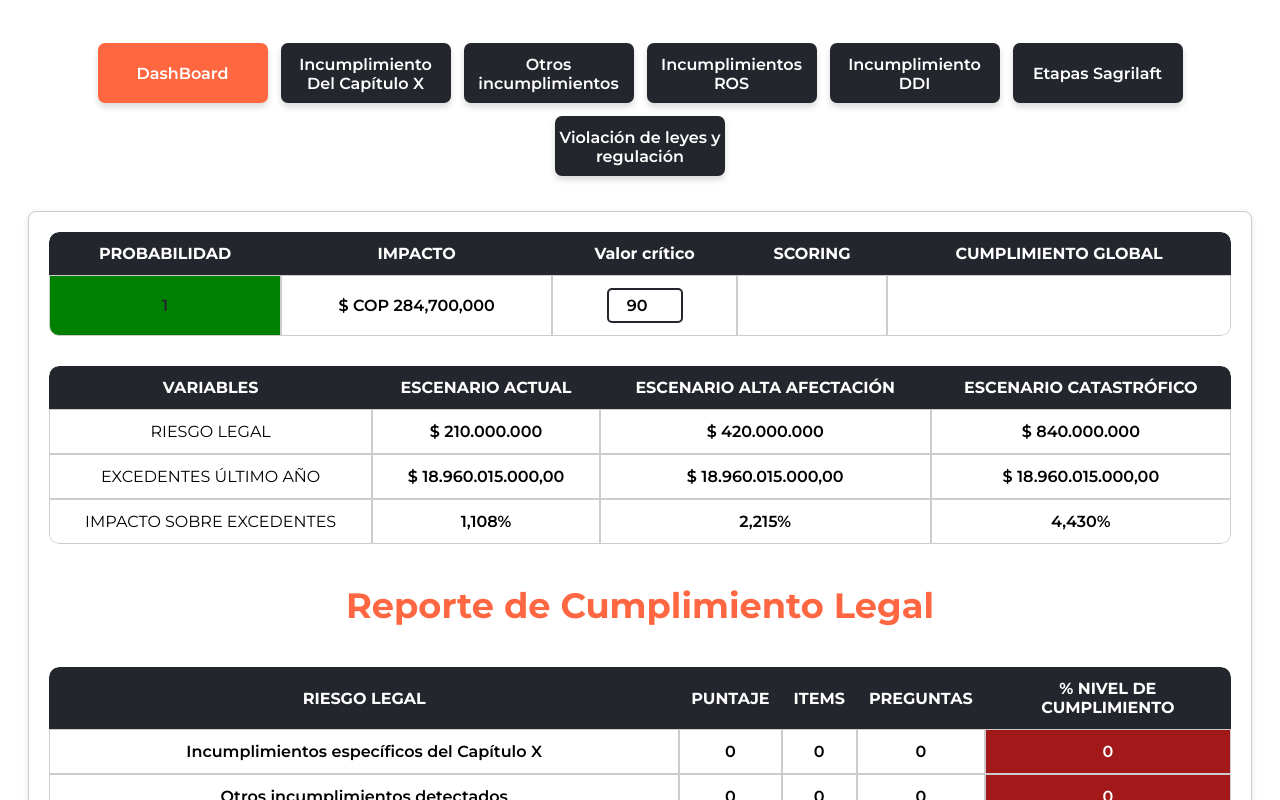
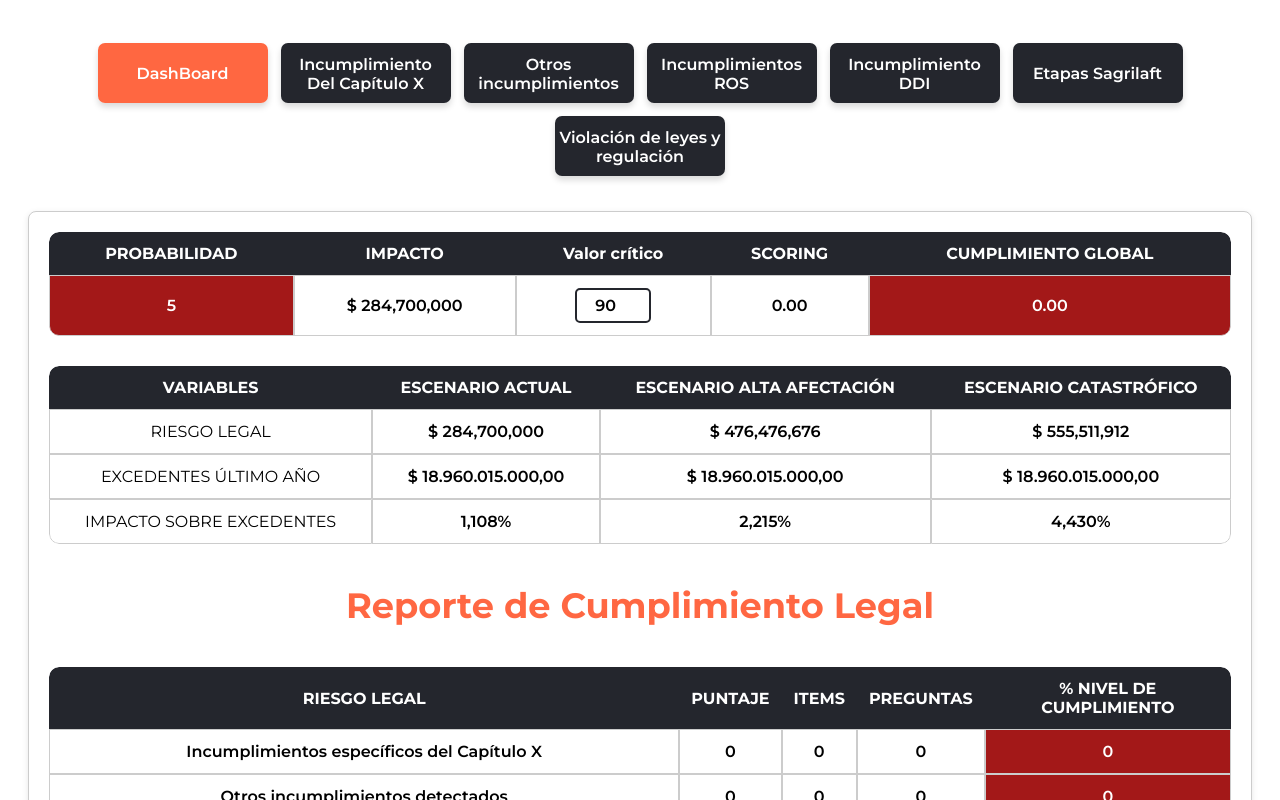
Before and after one commit to Santiago-Florez-E/Santiago-Florez-E.github.io, an Angular app: page / in a window 1280 px wide. Shown: the top 800 px of the page. Built offline with nearby package versions, Linux system fonts and the light colour scheme.

Commit message:
avances fomurlarias 1

```diff
--- a/src/app/home/home.component.html
+++ b/src/app/home/home.component.html
@@ -33,7 +33,7 @@
           }">
             {{ probabilidad }}
           </td>
-          <td class="number">$ COP {{ impactoCalculado | number:'1.0-0' }}</td>
+          <td class="number">$ {{ impactoCalculado | number:'1.0-0' }}</td>
 
           <td>
             <input type="number" [(ngModel)]="valorCritico" min="0" max="100"
@@ -67,9 +67,9 @@
       <tbody>
         <tr>
           <td>RIESGO LEGAL</td>
-          <td class="number high-risk">$ 210.000.000</td>
-          <td class="number high-risk">$ 420.000.000</td>
-          <td class="number high-risk">$ 840.000.000</td>
+          <td class="number high-risk">$ {{riesgoLegal | number:'1.0-0'}}</td>
+          <td class="number high-risk">$ {{riesgoLegalA | number:'1.0-0'}}</td>
+          <td class="number high-risk">$ {{riesgoLegalC | number:'1.0-0'}}</td>
         </tr>
         <tr>
           <td>EXCEDENTES ÚLTIMO AÑO</td>
--- a/src/app/home/home.component.ts
+++ b/src/app/home/home.component.ts
@@ -1,7 +1,6 @@
 import { Component, OnInit } from '@angular/core';
 import { Router } from '@angular/router';
 import { DataService } from '../services/data.service';
-import { group } from '@angular/animations';
 
 interface ComplianceItem {
   riesgo: string;
@@ -22,94 +21,41 @@ export class HomeComponent implements OnInit {
 
   valorCritico: number = 90;
   scoring: number = 0;
-  salarioMinimo : number = 1423500;
+  salarioMinimo: number = 1423500;
   multa: number = 200;
-  impactoCalculado = 0;
+  impactoCalculado: number = 0;
+  nProbabilidad: number = 0;
+  _riesgoLegal: number = 0;
 
   complianceData: ComplianceItem[] = [
-    {
-      riesgo: 'Incumplimientos específicos del Capítulo X',
-      puntaje: 0,
-      items: 0,
-      preguntas: 0,
-      nivelCumplimiento: 0,
-      participacionW: 0,
-      cumpleW: 0
-    },
-    {
-      riesgo: 'Otros incumplimientos detectados',
-      puntaje: 0,
-      items: 0,
-      preguntas: 0,
-      nivelCumplimiento: 0,
-      participacionW: 0,
-      cumpleW: 0
-    },
-    {
-      riesgo: 'Incumplimientos relacionados con el Reporte de Operaciones Sospechosas (ROS)',
-      puntaje: 0,
-      items: 0,
-      preguntas: 0,
-      nivelCumplimiento: 0.00,
-      participacionW: 0,
-      cumpleW: 0
-    },
-    {
-      riesgo: 'Incumplimientos en la Debida Diligencia',
-      puntaje: 0,
-      items: 0,
-      preguntas: 0,
-      nivelCumplimiento: 0.00,
-      participacionW: 0,
-      cumpleW: 0
-    },
-    {
-      riesgo: 'Incumplimientos en las Etapas del SAGRILAFT',
-      puntaje: 0,
-      items: 0,
-      preguntas: 0,
-      nivelCumplimiento: 0.00,
-      participacionW: 0,
-      cumpleW: 0
-    },
-    {
-      riesgo: 'Violación de leyes y regulación',
-      puntaje: 0,
-      items: 0,
-      preguntas: 0,
-      nivelCumplimiento: 0.00,
-      participacionW: 0,
-      cumpleW: 0
-    }
+    { riesgo: 'Incumplimientos específicos del Capítulo X', puntaje: 0, items: 0, preguntas: 0, nivelCumplimiento: 0, participacionW: 0, cumpleW: 0 },
+    { riesgo: 'Otros incumplimientos detectados', puntaje: 0, items: 0, preguntas: 0, nivelCumplimiento: 0, participacionW: 0, cumpleW: 0 },
+    { riesgo: 'Incumplimientos relacionados con el Reporte de Operaciones Sospechosas (ROS)', puntaje: 0, items: 0, preguntas: 0, nivelCumplimiento: 0.00, participacionW: 0, cumpleW: 0 },
+    { riesgo: 'Incumplimientos en la Debida Diligencia', puntaje: 0, items: 0, preguntas: 0, nivelCumplimiento: 0.00, participacionW: 0, cumpleW: 0 },
+    { riesgo: 'Incumplimientos en las Etapas del SAGRILAFT', puntaje: 0, items: 0, preguntas: 0, nivelCumplimiento: 0.00, participacionW: 0, cumpleW: 0 },
+    { riesgo: 'Violación de leyes y regulación', puntaje: 0, items: 0, preguntas: 0, nivelCumplimiento: 0.00, participacionW: 0, cumpleW: 0 }
   ];
+
   constructor(private router: Router, private dataService: DataService) { }
 
   ngOnInit(): void {
-    this.updateAllComplianceData(); // Cargar datos almacenados
-    this.cargarValorCritico()
-    this.calcularImpacto()
+    this.updateAllComplianceData();
+    this.cargarValorCritico();
+    this.calcularImpacto();
+    this.calcularRiesgoLegal();
   }
 
   updateAllComplianceData(): void {
     const complianceTypes = ['capituloX', 'otros', 'ddi', 'leyes', 'ros', 'sagrilaft'];
 
-    // Primero actualizamos complianceData con los valores correctos
     complianceTypes.forEach(type => {
       const totalCompliance = this.dataService.getTotalCompliance(type);
       const groupCount = this.dataService.getGroupCount(type);
       const questionCount = this.dataService.getQuestionCount(type);
-
       this.updateComplianceData(type, totalCompliance, groupCount, questionCount);
     });
 
-    // 📌 Ahora que complianceData está actualizado, calculamos el total real
-    const totalPreguntasActual = this.complianceData.reduce((sum, item) => sum + item.preguntas, 0);
-
-    // 📌 Ahora recalculamos la participación y otros valores con el total correcto
-    this.complianceData.forEach(item => {
-      item.participacionW = this.calculateParticipacionW(item.preguntas, totalPreguntasActual);
-      item.cumpleW = this.calculateCumpleW(item.nivelCumplimiento, item.participacionW)
-    });
+    this.recalculateParticipationAndScores();
     this.calcularScoring();
   }
 
@@ -124,6 +70,14 @@ export class HomeComponent implements OnInit {
     }
   }
 
+  recalculateParticipationAndScores(): void {
+    const totalPreguntasActual = this.complianceData.reduce((sum, item) => sum + item.preguntas, 0);
+
+    this.complianceData.forEach(item => {
+      item.participacionW = this.calculateParticipacionW(item.preguntas, totalPreguntasActual);
+      item.cumpleW = this.calculateCumpleW(item.nivelCumplimiento, item.participacionW);
+    });
+  }
 
   getRiskName(type: string): string {
     const riskNames: { [key: string]: string } = {
@@ -143,104 +97,112 @@ export class HomeComponent implements OnInit {
     return (1 - ((totalCompliance - questionCount) / (maxCompliance - questionCount))) * 100; // Calcular el porcentaje
   }
 
-  calculateParticipacionW(questionCount: number, totalPreguntas: number) {
-    return (questionCount / totalPreguntas);
+  calculateParticipacionW(questionCount: number, totalPreguntas: number): number {
+    return totalPreguntas ? (questionCount / totalPreguntas) : 0;
   }
 
-  calculateCumpleW(calculateParticipacionW: number, calculateNivelCumplimiento: number) {
-    return calculateNivelCumplimiento * calculateParticipacionW
+  calculateCumpleW(calculateParticipacionW: number, calculateNivelCumplimiento: number): number {
+    return calculateNivelCumplimiento * calculateParticipacionW;
   }
 
-  calcularScoring() {
+  calcularScoring(): void {
     this.cargarValorCritico(); // Asegurar que valorCritico esté actualizado
 
     if (this.valorCritico === 100) {
       this.scoring = this.cumplimientoTotal === 100 ? 100 : 0;
     } else {
-      this.scoring = ((this.cumplimientoTotal - this.valorCritico) / (100 - this.valorCritico)) * 100;
-    }
-
-    if (this.scoring < 0) {
-      this.scoring = 0;
+      this.scoring = Math.max(0, ((this.cumplimientoTotal - this.valorCritico) / (100 - this.valorCritico)) * 100);
     }
 
     localStorage.setItem('scoring', this.scoring.toString());
   }
 
-  cargarScoring() {
+  cargarScoring(): void {
     const scoringGuardado = localStorage.getItem('scoring');
     if (scoringGuardado !== null) {
       this.scoring = parseFloat(scoringGuardado);
     }
   }
 
-  calcularImpacto(){
-    this.impactoCalculado = this.salarioMinimo * this.multa
+  calcularImpacto(): void {
+    this.impactoCalculado = this.salarioMinimo * this.multa;
   }
 
-  // 📌 Guardar el valor en localStorage cuando cambie
-  actualizarValorCritico() {
-    if (this.valorCritico < 0) {
-      this.valorCritico = 0;
-    } else if (this.valorCritico > 100) {
-      this.valorCritico = 100;
-    }
+  actualizarValorCritico(): void {
+    this.valorCritico = Math.max(0, Math.min(100, this.valorCritico));
     localStorage.setItem('valorCritico', this.valorCritico.toString());
 
-    // Llama a las funciones que dependen de valorCritico
+    this.calcularRiesgoLegal();
     this.calcularScoring();
   }
 
-  //Valida el input cuando escribre en el valor
-  validarInput(event: KeyboardEvent) {
+  validarInput(event: KeyboardEvent): void {
     const input = event.target as HTMLInputElement;
     setTimeout(() => {
       let value = parseInt(input.value, 10);
-
-      if (isNaN(value) || value < 0) {
-        value = 0;
-      } else if (value > 100) {
-        value = 100;
-      }
-
-      this.valorCritico = value;
-      input.value = value.toString(); // Asegurar que el input refleje el valor correcto
+      this.valorCritico = isNaN(value) ? 0 : Math.max(0, Math.min(100, value));
+      input.value = this.valorCritico.toString(); // Asegurar que el input refleje el valor correcto
       this.actualizarValorCritico(); // Guardar el valor corregido
     }, 50);
   }
 
-  // 📌 Cargar el valor desde localStorage al iniciar
-  cargarValorCritico() {
+  cargarValorCritico(): void {
     const valorGuardado = localStorage.getItem('valorCritico');
     if (valorGuardado !== null) {
       this.valorCritico = parseInt(valorGuardado, 10);
     }
   }
 
-  //Consigue el total del puntaje sumando
   get totalPuntaje(): number {
-    return this.complianceData.reduce((sum, puntaje) => sum + puntaje.puntaje, 0);
+    return this.complianceData.reduce((sum, item) => sum + item.puntaje, 0);
   }
 
-  //Consigue el total de los porcentajes sumando
   get cumplimientoTotal(): number {
     return this.complianceData.reduce((sum, item) => sum + item.cumpleW, 0);
   }
 
-  //Consigue el total de las preguntas sumando
   get totalPreguntas(): number {
-    return this.complianceData.reduce((sum, pregunta) => sum + pregunta.preguntas, 0);
+    return this.complianceData.reduce((sum, item) => sum + item.preguntas, 0);
   }
 
   get probabilidad(): number {
     if (this.scoring < 20) return 5;
-    if (this.scoring >= 20 && this.scoring < 40) return 4;
-    if (this.scoring >= 40 && this.scoring < 60) return 3;
-    if (this.scoring >= 60 && this.scoring < 80) return 2;
+    if (this.scoring < 40) return 4;
+    if (this.scoring < 60) return 3;
+    if (this.scoring < 80) return 2;
     return 1;
   }
 
-  navigateTo(route: string) {
+  get riesgoLegal(): number {
+    return this._riesgoLegal;
+  }
+
+  get riesgoLegalA(): number {
+    return this.calculateRiesgoLegalWithFactor(1.65);
+  }
+
+  get riesgoLegalC(): number {
+    return this.calculateRiesgoLegalWithFactor(2.33);
+  }
+
+  private calculateRiesgoLegalWithFactor(factor: number): number {
+    const factorSqrt = Math.sqrt(this.complianceData.length);
+    return this._riesgoLegal + factor * (this._riesgoLegal / factorSqrt);
+  }
+
+  calcularProbImp(): void {
+    this.nProbabilidad = this.probabilidad === 5 ? 1 :
+      this.probabilidad === 4 ? 0.8 :
+        this.probabilidad === 3 ? 0.6 :
+          this.probabilidad === 2 ? 0.4 : 0;
+  }
+
+  calcularRiesgoLegal(): void {
+    this.calcularProbImp();
+    this._riesgoLegal = this.nProbabilidad * this.impactoCalculado;
+  }
+
+  navigateTo(route: string): void {
     this.router.navigate([route]);
   }
 }
--- a/src/styles.css
+++ b/src/styles.css
@@ -1,5 +1,6 @@
 /*Fuente 'Montserrat'*/
 @import url('https://fonts.googleapis.com/css?family=Montserrat:300,400,500,600,700,800,900&display=swap');
+
 
 .number {
     font-family: 'Montserrat', sans-serif !important;
--- a/tsconfig.json
+++ b/tsconfig.json
@@ -1,5 +1,3 @@
-/* To learn more about Typescript configuration file: https://www.typescriptlang.org/docs/handbook/tsconfig-json.html. */
-/* To learn more about Angular compiler options: https://angular.dev/reference/configs/angular-compiler-options. */
 {
   "compileOnSave": false,
   "compilerOptions": {
```
Also changed, not shown: 7 other files (tests, documents, lock files or other folders).
